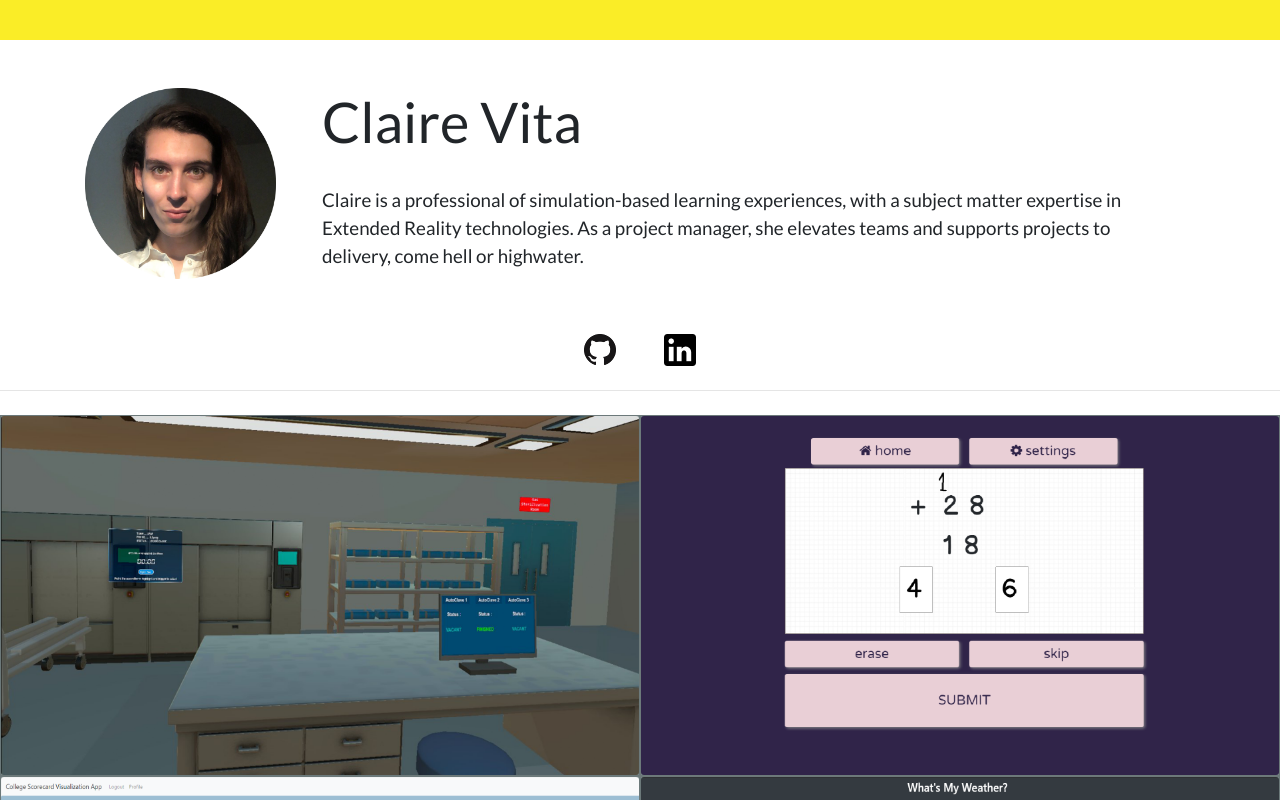
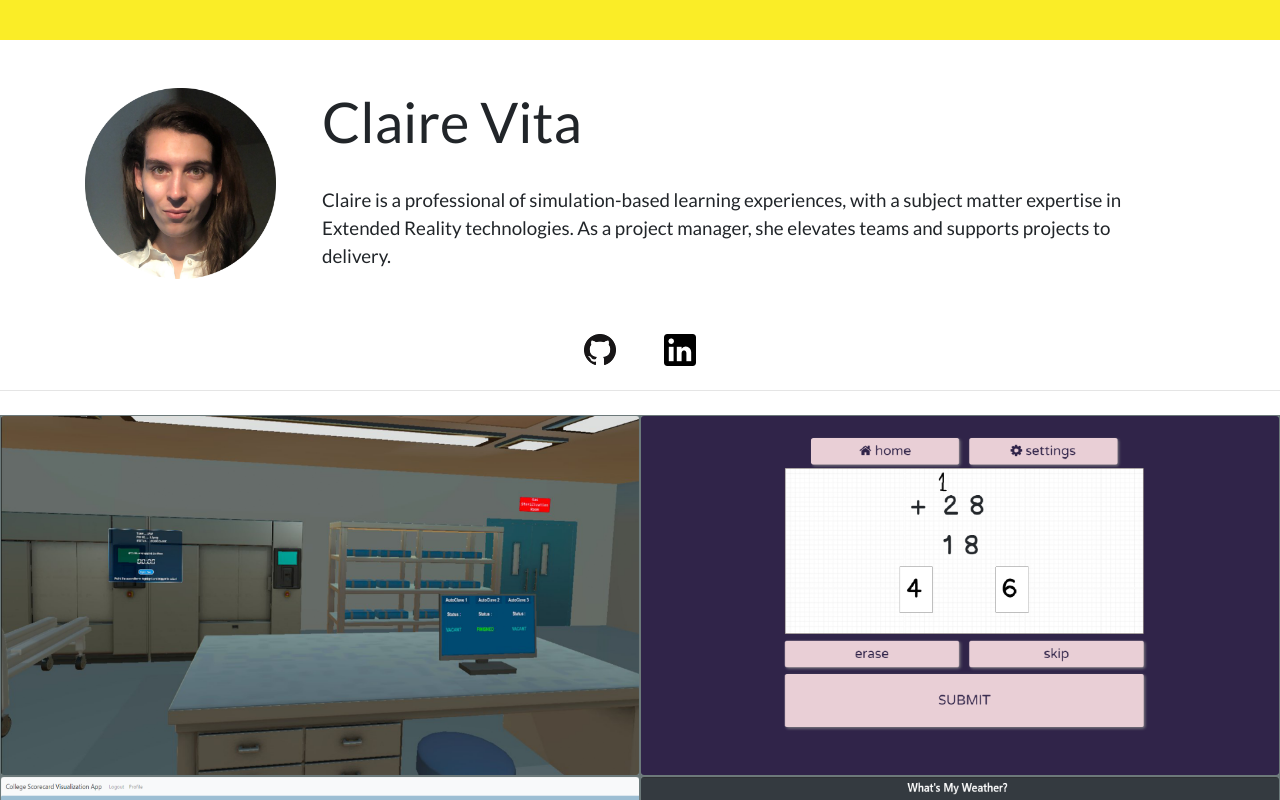
Before and after one commit to clairevita/Portfolio, a React (Create React App) app: page / in a window 1280 px wide. Shown: the top 800 px of the page. Built offline with nearby package versions, Linux system fonts and the light colour scheme.

Commit message:
Bio change and deployment refresh

```diff
--- a/src/components/Main/index.js
+++ b/src/components/Main/index.js
@@ -15,7 +15,7 @@ function Main() {
                     <h1 className="display-4" id="suit">Claire Vita</h1>
                     <br></br>
                     <p className="lead">Claire is a professional of simulation-based learning experiences, with a subject matter expertise in Extended Reality technologies. As a project manager, she elevates teams and
-                    supports projects to delivery, come hell or highwater.
+                    supports projects to delivery.
                 </p>
 
                 </div>
```
